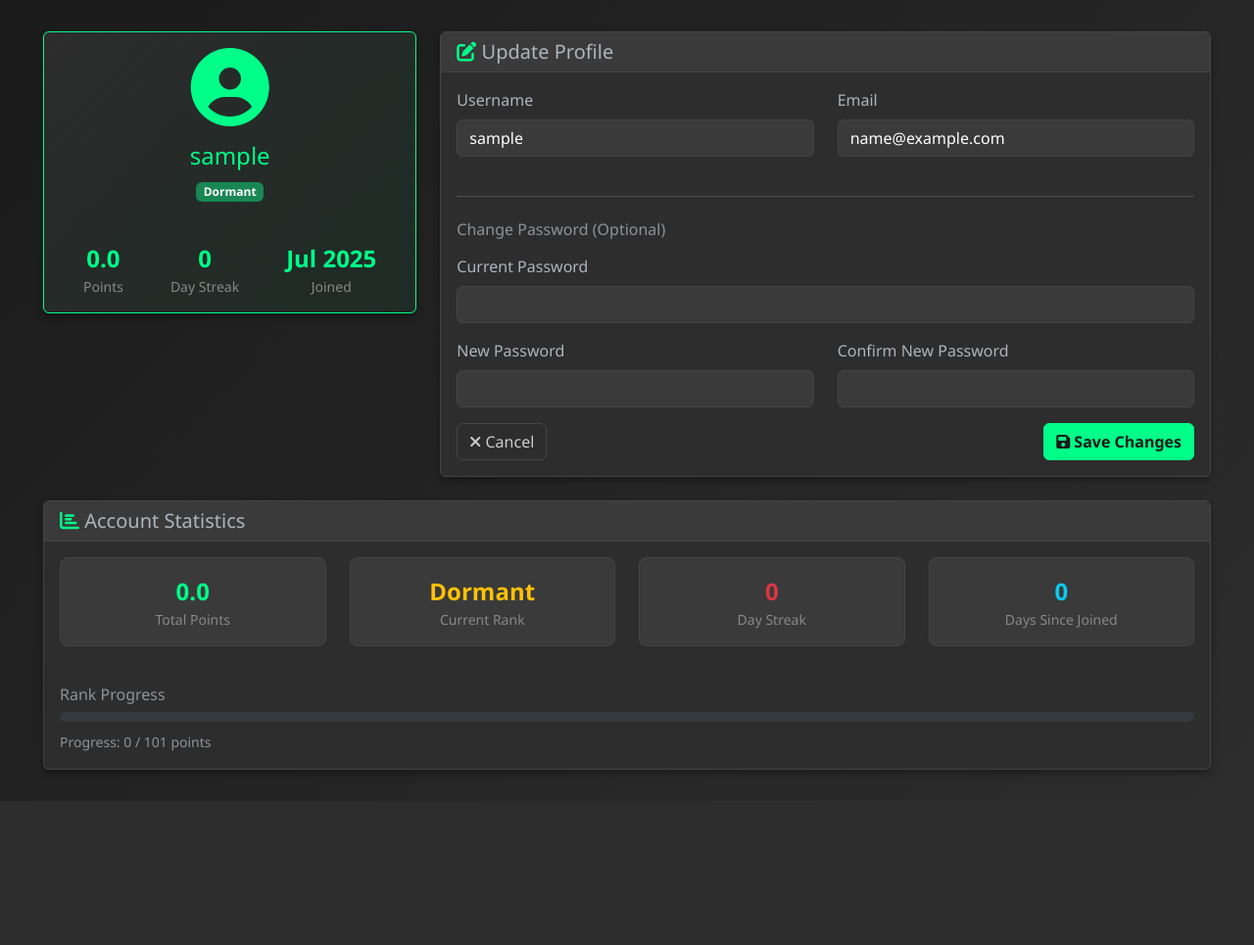
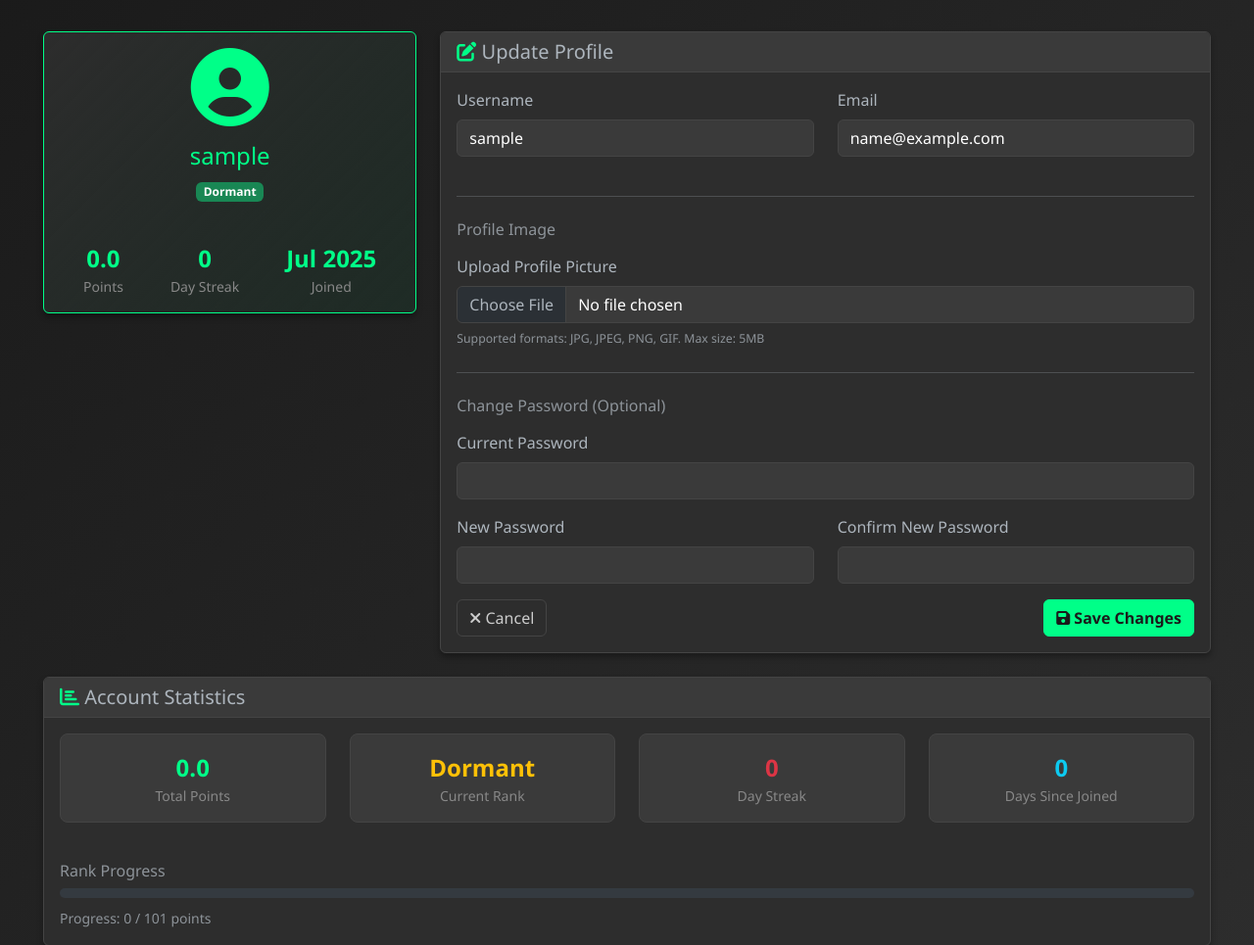
Before and after one commit to shuuuu87/DarkSulFocus, a Flask app: page /profile in a window 1280 px wide. Shown: the part 79-1044 px from the top of the page at 98% size. Before the commit the page ends 873 px from the top, so only its background shows below. Run offline with Flask 3, Linux system fonts and the light colour scheme; the visitor is signed in with stand-in values (Sample User, id 1); some libraries are stand-ins or nearby versions.

Commit message:
Allow users to personalize their profiles by uploading a custom image
Implements profile image upload, resizing, and storage; adds CSS styling and updates templates to display images.

Replit-Commit-Author: Agent
Replit-Commit-Session-Id: 6e99edcc-84cf-4e14-8ec1-37578d6fbabf
Replit-Commit-Screenshot-Url: https://storage.googleapis.com/screenshot-production-us-central1/c6a096c2-2ff5-4c6c-80e9-90ba93c904d7/6e99edcc-84cf-4e14-8ec1-37578d6fbabf/PAF2sDF

```diff
--- a/routes.py
+++ b/routes.py
@@ -6,6 +6,7 @@ from flask_login import login_user, logout_user, login_required, current_user
 from flask_mail import Message
 from werkzeug.utils import secure_filename
 from PIL import Image
+from sqlalchemy import desc
 import pytz
 
 from app import db, mail
@@ -199,8 +200,36 @@ def profile():
 
         # Handle profile image upload
         if form.profile_image.data:
-            filename = save_profile_image(form.profile_image.data)
-            current_user.profile_image = filename
+            try:
+                file = form.profile_image.data
+                filename = secure_filename(file.filename)
+
+                # Generate unique filename
+                unique_filename = f"{current_user.id}_{secrets.token_hex(8)}_{filename}"
+
+                # Save file
+                upload_path = os.path.join(current_app.root_path, 'static', 'uploads', 'profiles')
+                os.makedirs(upload_path, exist_ok=True)
+                file_path = os.path.join(upload_path, unique_filename)
+
+                # Resize and save image
+                image = Image.open(file)
+                image = image.convert('RGB')  # Convert to RGB if needed
+
+                # Resize to 300x300 pixels
+                image.thumbnail((300, 300), Image.Resampling.LANCZOS)
+                image.save(file_path, 'JPEG', quality=85)
+
+                # Delete old profile image if it exists and isn't default
+                if current_user.profile_image and current_user.profile_image != 'default.png':
+                    old_file_path = os.path.join(upload_path, current_user.profile_image)
+                    if os.path.exists(old_file_path):
+                        os.remove(old_file_path)
+
+                current_user.profile_image = unique_filename
+                flash('Profile image updated successfully!', 'success')
+            except Exception as e:
+                flash('Error uploading image. Please try again.', 'danger')
 
         current_user.username = form.username.data
         current_user.email = form.email.data
@@ -302,8 +331,8 @@ def leaderboard():
     leaderboard_data = []
     for i, user in enumerate(top_users, 1):
         # Calculate last active (last completed task or task creation)
-        last_completed_task = Task.query.filter_by(user_id=user.id, is_completed=True).order_by(Task.completed_at.desc()).first()
-        last_any_task = Task.query.filter_by(user_id=user.id).order_by(Task.created_at.desc()).first()
+        last_completed_task = Task.query.filter_by(user_id=user.id, is_completed=True).order_by(desc(Task.completed_at)).first()
+        last_any_task = Task.query.filter_by(user_id=user.id).order_by(desc(Task.created_at)).first()
 
         if last_completed_task and last_completed_task.completed_at:
             last_active = last_completed_task.completed_at
--- a/templates/base.html
+++ b/templates/base.html
@@ -27,7 +27,12 @@
         {% if current_user.is_authenticated %}
         <div class="sidebar-user">
             <div class="user-avatar">
-                <i class="fas fa-user-circle"></i>
+                {% if current_user.profile_image and current_user.profile_image != 'default.png' %}
+                    <img src="{{ url_for('static', filename='uploads/profiles/' + current_user.profile_image) }}"
+                         alt="Profile" class="sidebar-profile-image rounded-circle">
+                {% else %}
+                    <i class="fas fa-user-circle"></i>
+                {% endif %}
             </div>
             <div class="user-info">
                 <div class="username">{{ current_user.username }}</div>
--- a/templates/profile.html
+++ b/templates/profile.html
@@ -12,7 +12,12 @@
             <div class="card profile-card">
                 <div class="card-body text-center">
                     <div class="profile-avatar mb-3">
-                        <i class="fas fa-user-circle fa-5x text-primary"></i>
+                        {% if current_user.profile_image and current_user.profile_image != 'default.png' %}
+                            <img src="{{ url_for('static', filename='uploads/profiles/' + current_user.profile_image) }}"
+                                 alt="Profile Picture" class="profile-image rounded-circle">
+                        {% else %}
+                            <i class="fas fa-user-circle fa-5x text-primary"></i>
+                        {% endif %}
                     </div>
                     <h4 class="text-primary">{{ current_user.username }}</h4>
                     <span class="badge bg-success mb-3">{{ current_user.get_rank() }}</span>
@@ -69,6 +74,25 @@
                                     </div>
                                 {% endif %}
                             </div>
+                        </div>
+
+                        <hr class="my-4">
+                        <h6 class="text-muted mb-3">Profile Image</h6>
+
+                        <div class="mb-3">
+                            <label for="profile_image" class="form-label">Upload Profile Picture</label>
+                            {{ form.profile_image(class="form-control", id="profile_image") }}
+                            {% if form.profile_image.errors %}
+                                <div class="text-danger small mt-1">
+                                    {% for error in form.profile_image.errors %}
+                                        <div>{{ error }}</div>
+                                    {% endfor %}
+                                </div>
+                            {% endif %}
+                            <div class="form-text">
+                                <small>Supported formats: JPG, JPEG, PNG, GIF. Max size: 5MB</small>
+                            </div>
+                            <div id="imagePreview" class="mt-2"></div>
                         </div>
 
                         <hr class="my-4">
@@ -178,3 +202,30 @@
     </div>
 </div>
 {% endblock %}
+
+{% block scripts %}
+<script>
+// Profile image preview
+document.getElementById('profile_image').addEventListener('change', function(e) {
+    const file = e.target.files[0];
+    const preview = document.getElementById('imagePreview');
+
+    if (file) {
+        const reader = new FileReader();
+        reader.onload = function(e) {
+            preview.innerHTML = `
+                <div class="text-center">
+                    <img src="${e.target.result}" class="profile-image-preview" alt="Preview">
+                    <div class="mt-2">
+                        <small class="text-muted">Preview - ${file.name}</small>
+                    </div>
+                </div>
+            `;
+        };
+        reader.readAsDataURL(file);
+    } else {
+        preview.innerHTML = '';
+    }
+});
+</script>
+{% endblock %}
```
Also changed, not shown: static/css/style.css (+31 -0 lines), templates/leaderboard.html (+6 -1 lines).
